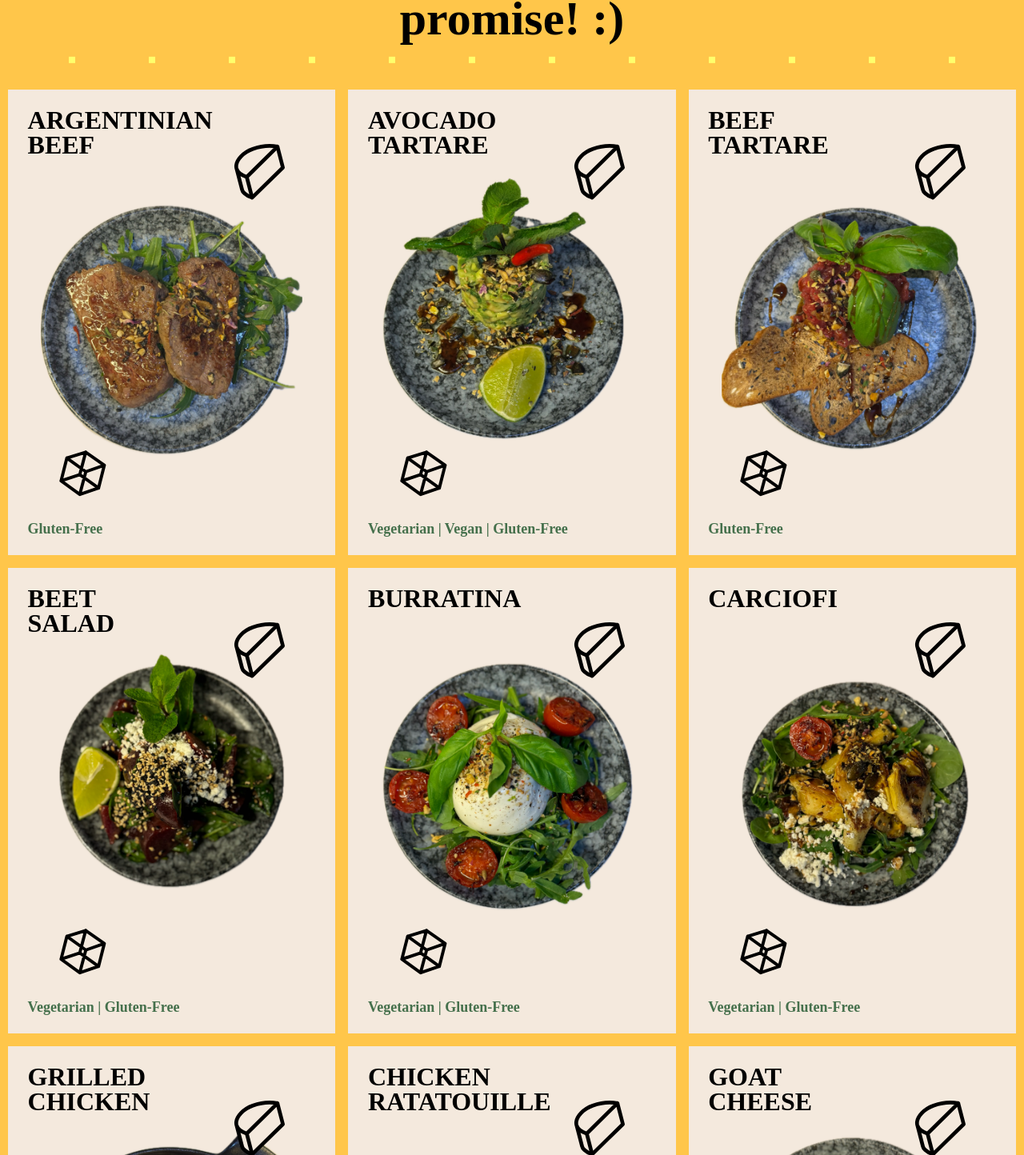
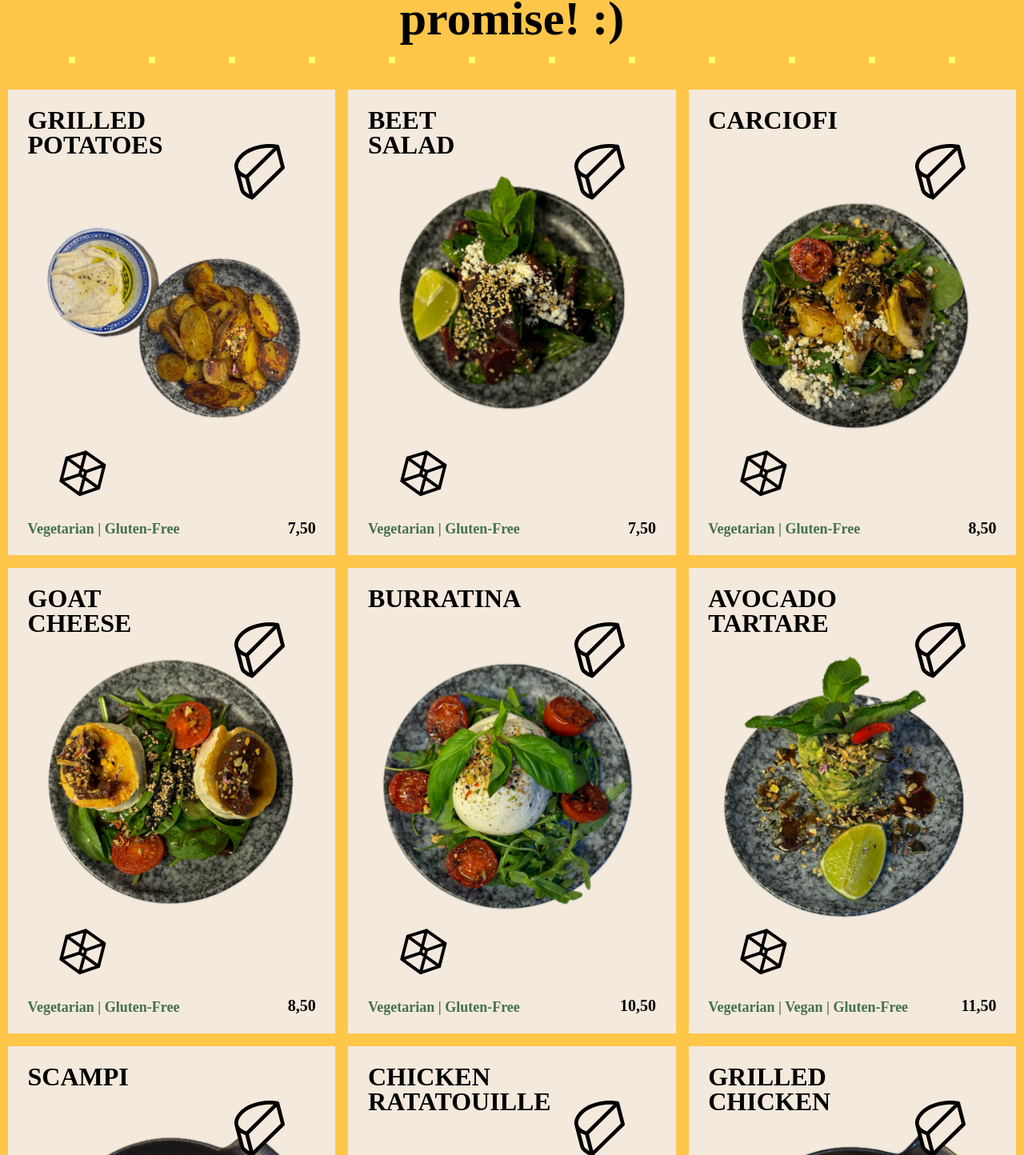
Before and after one commit to MustafaYasin/coco-website, a Next.js app: page / in a window 1280 px wide. Shown: the part 4406-5850 px from the top of the page at 80% size. Built offline with nearby package versions, Linux system fonts and the light colour scheme.

Commit message:
changed the order of the products

```diff
--- a/src/components/featured-card.jsx
+++ b/src/components/featured-card.jsx
@@ -1,7 +1,7 @@
 import Image from "next/image";
 import React from "react";
 
-const FeaturedCard = ({ name, description, image, dietary }) => {
+const FeaturedCard = ({ name, description, image, dietary, price }) => {
   return (
     <div className="bg-[#f4e9dd] max-w-[420px] relative">
       <h3 className="text-black uppercase max-w-[12ch] font-['Rubik'] text-[2rem] font-extrabold leading-[96%] absolute top-[4%] left-[6%]">
@@ -21,6 +21,9 @@ const FeaturedCard = ({ name, description, image, dietary }) => {
       <p className="text-[#45704c] font-['Rubik'] font-bold text-[1.125rem] leading-[106%] absolute inset-[auto_0_4%_6%] whitespace-nowrap">
         {dietary}
       </p>
+      <p className="text-black font-['Rubik'] font-bold text-[1.25rem] leading-[106%] absolute bottom-[4%] right-[6%]">
+        {price}
+      </p>
     </div>
   );
 };
--- a/src/components/featured-section.jsx
+++ b/src/components/featured-section.jsx
@@ -52,6 +52,7 @@ const FeaturedSection = () => {
               description={item.description}
               image={item.image}
               dietary={item.dietary}
+              price={item.price}
             />
           ))}
         </div>
--- a/static-data.js
+++ b/static-data.js
@@ -1,74 +1,86 @@
 export const TapasCardsData = [
   {
-    name: "Argentinian Beef",
-    description: "Grilled Argentinian beef | rocket salad",
-    image: "/assets/argentinian-beef.webp",
-    dietary: "Gluten-Free",
+    name: "Grilled Potatoes",
+    description: "Truffle aioli",
+    image: "/assets/potatoes.webp",
+    dietary: "Vegetarian | Gluten-Free",
+    price: "7,50",
+  },
+  {
+    name: "Beet Salad",
+    description: "Spinach | fresh mint | lime | feta | pomegranate vinaigrette",
+    image: "/assets/beetroot.webp",
+    dietary: "Vegetarian | Gluten-Free",
+    price: "7,50",
+  },
+  {
+    name: "Carciofi",
+    description: "Grilled | rocket & baby spinach | tomatoes | feta",
+    image: "/assets/carciofi.webp",
+    dietary: "Vegetarian | Gluten-Free",
+    price: "8,50",
+  },
+  {
+    name: "Goat Cheese",
+    description: "Grilled | baby spinach | date-chilli jam | sesame seeds",
+    image: "/assets/goat-cheese.webp",
+    dietary: "Vegetarian | Gluten-Free",
+    price: "8,50",
+  },
+  {
+    name: "Burratina",
+    description: "Tomatoes | rocket | olive oil | pomegranate vinaigrette",
+    image: "/assets/burratina.webp",
+    dietary: "Vegetarian | Gluten-Free",
+    price: "10,50",
   },
   {
     name: "Avocado Tartare",
     description: "Fresh mint | lime juice | roasted pumpkin seeds",
     image: "/assets/avocado-tatar.webp",
     dietary: "Vegetarian | Vegan | Gluten-Free",
+    price: "11,50",
+  },
+  {
+    name: "Scampi",
+    description: "Pan-fried | tomatoes | chili | garlic | herbs",
+    image: "/assets/scampi-chilli.webp",
+    dietary: "Gluten-Free",
+    price: "12,50",
+  },
+  {
+    name: "Chicken Ratatouille",
+    description: "Grilled chicken | ratatouille | yoghurt mint dip",
+    image: "/assets/chicken-ratatouille.webp",
+    dietary: "Gluten-Free",
+    price: "11,00",
+  },
+  {
+    name: "Grilled Chicken",
+    description: "Marinated chicken | mushrooms | baby spinach | chili salsa",
+    image: "/assets/chicken-chilli.webp",
+    dietary: "Gluten-Free",
+    price: "11,00",
   },
   {
     name: "Beef Tartare",
     description: "Hand-cut | capers | shallots | olive oil | soy sauce",
     image: "/assets/beef-tatar.webp",
     dietary: "Gluten-Free",
+    price: "14,50",
   },
   {
-    name: "Beet Salad",
-    description: "Spinach | fresh mint | lime | feta | pomegranate vinaigrette",
-    image: "/assets/beetroot.webp",
-    dietary: "Vegetarian | Gluten-Free",
-  },
-  {
-    name: "Burratina",
-    description: "Tomatoes | rocket | olive oil | pomegranate vinaigrette",
-    image: "/assets/burratina.webp",
-    dietary: "Vegetarian | Gluten-Free",
-  },
-  {
-    name: "Carciofi",
-    description: "Grilled | rocket & baby spinach | tomatoes | feta",
-    image: "/assets/carciofi.webp",
-    dietary: "Vegetarian | Gluten-Free",
-  },
-  {
-    name: "Grilled Chicken",
-    description: "Marinated chicken | mushrooms | baby spinach | chili salsa",
-    image: "/assets/chicken-chilli.webp",
+    name: "Argentinian Beef",
+    description: "Grilled Argentinian beef | rocket salad",
+    image: "/assets/argentinian-beef.webp",
     dietary: "Gluten-Free",
-  },
-  {
-    name: "Chicken Ratatouille",
-    description: "Grilled chicken | ratatouille | yoghurt mint dip",
-    image: "/assets/chicken-ratatouille.webp",
-    dietary: "Gluten-Free",
-  },
-  {
-    name: "Goat Cheese",
-    description: "Grilled | baby spinach | date-chilli jam | sesame seeds",
-    image: "/assets/goat-cheese.webp",
-    dietary: "Vegetarian | Gluten-Free",
-  },
-  {
-    name: "Grilled Potatoes",
-    description: "Truffle aioli",
-    image: "/assets/potatoes.webp",
-    dietary: "Vegetarian | Gluten-Free",
-  },
-  {
-    name: "Scampi",
-    description: "Pan-fried | tomatoes | chili | garlic | herbs",
-    image: "/assets/scampi-chilli.webp",
-    dietary: "Gluten-Free",
+    price: "14,50",
   },
   {
     name: "Pita Bread",
     description: "Choice of garlic, truffle or chili",
     image: "/assets/pita.webp",
     dietary: "Vegetarian",
+    price: "2,50",
   },
 ];
```
